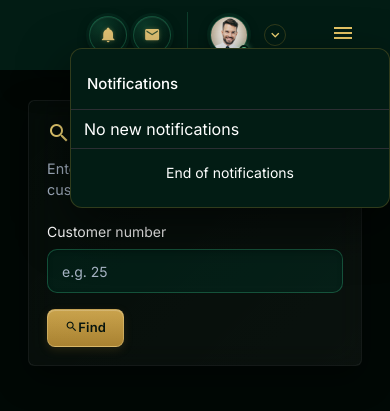
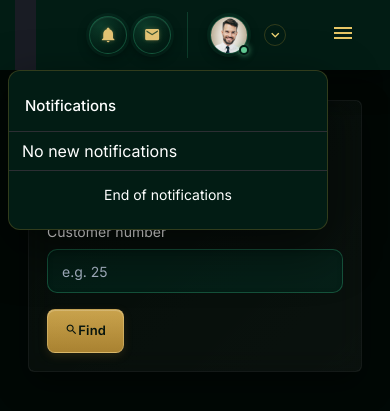
Before and after one commit to nninnie/Banksystem, an ASP.NET Core app: page /Admin/NavbarSearch in a window 390 px wide, after a click that opens the changed part. Shown: the top 411 px of the page. Run offline with ASP.NET Core 8, Linux system fonts and the light colour scheme; the visitor is signed in with stand-in values (Sample User, id 1); the project's own start-up code is not run, and a stand-in starts its controllers and pages; grey boxes are pictures that could not be loaded.

Commit message:
Mobil respoenive fiixes
- Uttag visar bara ett minus
- Responsiva knappar
- Kortare text i sökfälten
- Kartan står still på mobil
- Logga i navbaren på mobil
- Dropdowns och breadcrumb passar skärmen

```diff
--- a/BankApp/Pages/Admin/Customers.cshtml
+++ b/BankApp/Pages/Admin/Customers.cshtml
@@ -52,7 +52,7 @@
                     <i class="mdi mdi-account-outline"></i>
                     <input asp-for="SearchName"
                            class="form-control"
-                           placeholder="Search by customer ID or name" />
+                           placeholder="Name or ID" />
                 </div>
                 <span asp-validation-for="SearchName" class="text-danger"></span>
             </div>
@@ -62,7 +62,7 @@
                     <i class="mdi mdi-map-marker-outline"></i>
                     <input asp-for="SearchCity"
                            class="form-control"
-                           placeholder="Search by city" />
+                           placeholder="City" />
                 </div>
                 <span asp-validation-for="SearchCity" class="text-danger"></span>
             </div>
--- a/BankApp/Pages/Admin/Dashboard.cshtml
+++ b/BankApp/Pages/Admin/Dashboard.cshtml
@@ -137,7 +137,7 @@
                 </div>
                 <div class="transaction-amount-wrap">
                     <span class="transaction-amount @(t.IsDebit ? "negative" : "positive")">
-                        @(t.IsDebit ? "-" : "+")@t.Amount.ToString("N2")
+                        @(t.IsDebit ? "-" : "+")@Math.Abs(t.Amount).ToString("N2")
                     </span>
                     <span class="transaction-date">@t.Date.ToString("yyyy-MM-dd")</span>
                 </div>
--- a/BankApp/Pages/Shared/_Layout.cshtml
+++ b/BankApp/Pages/Shared/_Layout.cshtml
@@ -157,6 +157,13 @@
                     <button class="navbar-toggler align-self-center d-none d-lg-flex" type="button" data-toggle="minimize">
                         <span class="mdi mdi-menu"></span>
                     </button>
+
+                    <!-- Mobile logo (sidebar is hidden under 992px) -->
+                    <div class="navbar-brand-wrapper d-flex d-lg-none align-items-center">
+                        <a class="navbar-brand brand-logo-mini" asp-page="/Index">
+                            <img src="~/images/logo/mybank-logo-mini.png" alt="MyBank" />
+                        </a>
+                    </div>
 
                     <!-- SEARCH - find a customer by customer number (Admin/Cashier) -->
                     <ul class="navbar-nav w-100">
--- a/BankApp/wwwroot/my-css/style.css
+++ b/BankApp/wwwroot/my-css/style.css
@@ -2815,6 +2815,21 @@ html body input[type="number"] {
     .stat-subtitle {
         display: none;
     }
+
+    /* Touch targets */
+    .bank-btn,
+    .bank-btn-outline,
+    .btn {
+        min-height: 44px;
+        display: inline-flex;
+        align-items: center;
+        justify-content: center;
+    }
+
+    /* Search button */
+    .bank-search .bank-btn {
+        width: 100%;
+    }
 }
 
 
@@ -2898,3 +2913,34 @@ html body input[type="number"] {
         max-width: 100%;
     }
 }
+
+/* Navbar dropdowns */
+@media (max-width: 991px) {
+    .navbar .navbar-dropdown {
+        position: fixed !important;
+        top: 70px !important;
+        left: 8px !important;
+        right: 8px !important;
+        transform: none !important;
+        max-height: 70vh;
+        overflow-y: auto;
+        border: 1px solid rgba(201, 162, 75, .35);
+        border-radius: 12px;
+    }
+}
+
+/* Breadcrumb */
+@media (max-width: 576px) {
+    .page-breadcrumb {
+        flex-wrap: wrap;
+        font-size: .8rem;
+        row-gap: 4px;
+    }
+
+        .page-breadcrumb span {
+            max-width: 60vw;
+            overflow: hidden;
+            text-overflow: ellipsis;
+            white-space: nowrap;
+        }
+}
--- a/BankApp/wwwroot/my-js/script.js
+++ b/BankApp/wwwroot/my-js/script.js
@@ -344,6 +344,12 @@ document.addEventListener("DOMContentLoaded", function () {
 
     // Keep the Nordics in the middle when the window changes size
     const map = jQuery(mapEl).vectorMap("get", "mapObject");
+
+    // Locks the map on touch screens
+    mapEl.addEventListener("touchmove", function (e) {
+        e.stopPropagation();
+    }, { capture: true });
+
     let resizeTimer;
 
     window.addEventListener("resize", function () {
```
